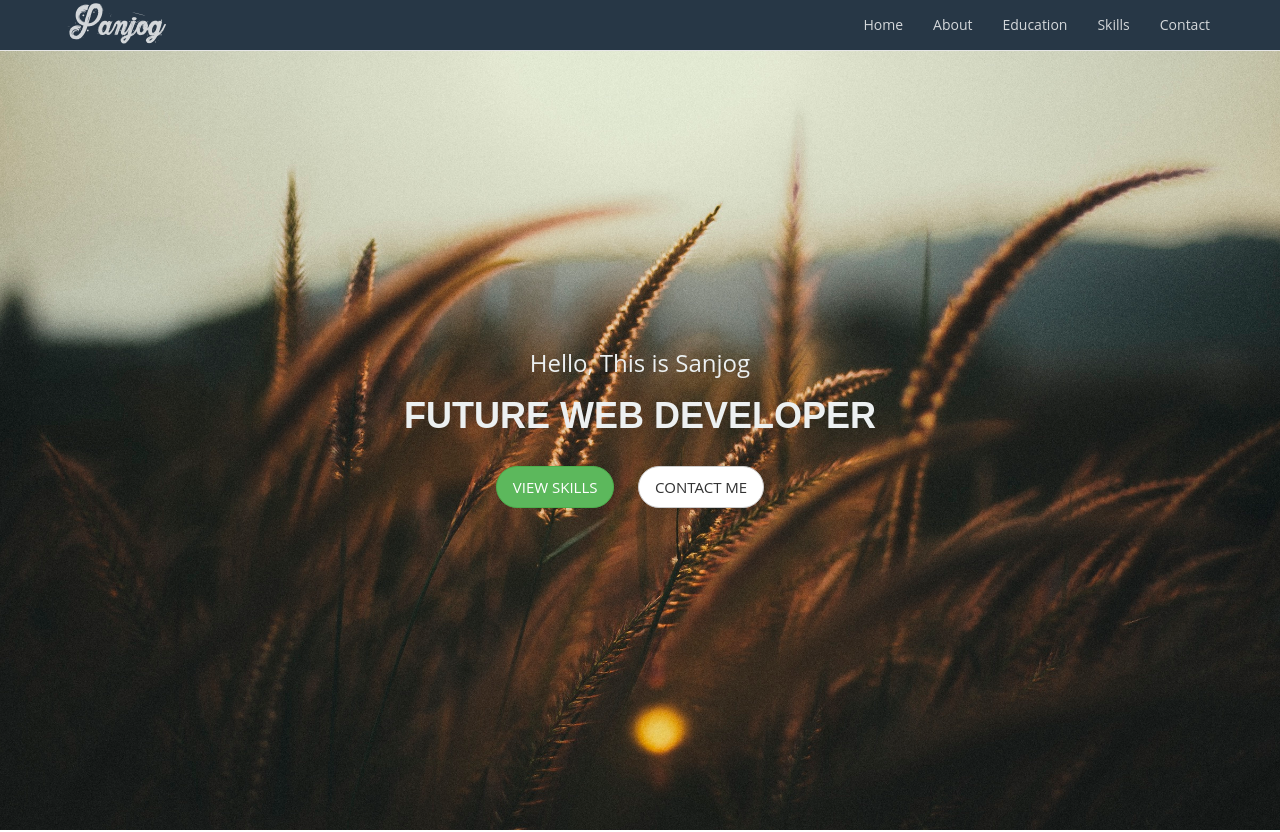
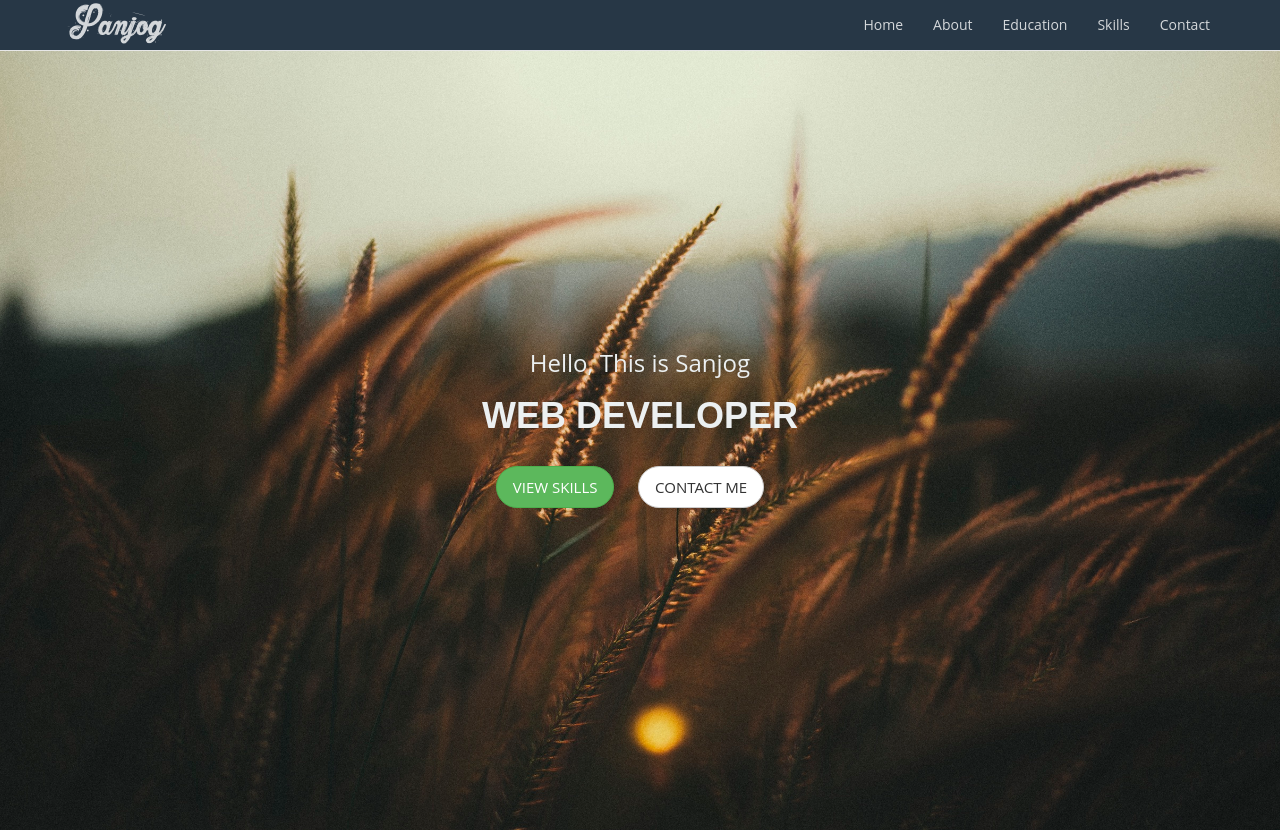
Before and after one commit to sanjoggit/MyPortfolio, a plain HTML site: page MyPortfolio/index.html in a window 1280 px wide. Shown: the top 832 px of the page. Drawn offline with nearby package versions, Linux system fonts and the light colour scheme.

Commit message:
Update index.html

```diff
--- a/MyPortfolio/index.html
+++ b/MyPortfolio/index.html
@@ -53,7 +53,7 @@
         <div class="row">
             <div class="col-lg-12 col-md-12 home-content">
                 <h3>Hello, This is Sanjog</h3>
-                <h1>Future Web Developer</h1>
+                <h1>Web Developer</h1>
                 <a href="#skills"><button type="button" class="btn btn-success btn-lg">VIEW SKILLS</button></a>
                 <a href="#contact"><button class="btn btn-default btn-lg">CONTACT ME</button></a>
             </div>
```
